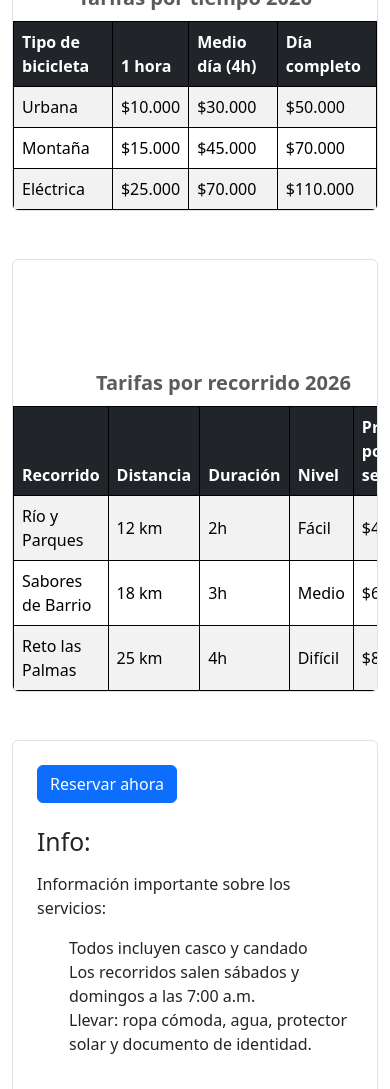
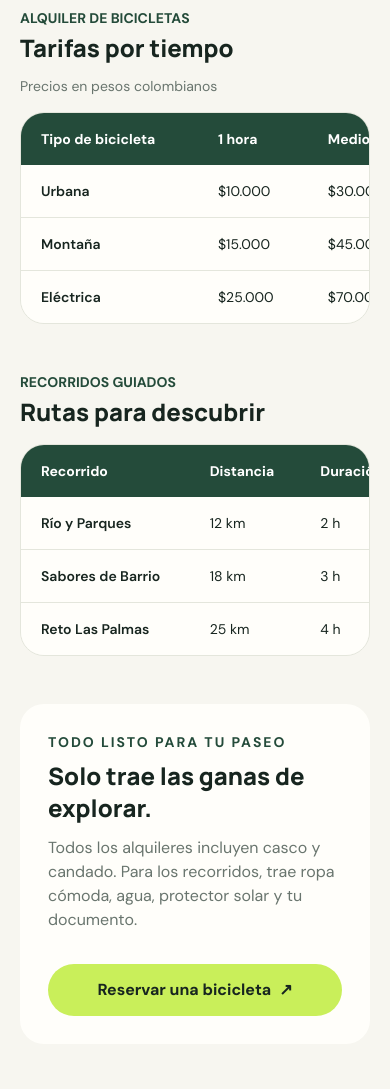
Before and after one commit to jose0507-max/rueda-libre-tailwind, a website: page html/tarifas.html in a window 390 px wide. Shown: the part 453-1542 px from the top of the page. Drawn offline with nearby package versions, Linux system fonts and the light colour scheme; files that its build step writes are made by us from their sources; files whose address does not match are found by name.

Commit message:
feat: redesign responsive rental rates page

```diff
--- a/html/tarifas.html
+++ b/html/tarifas.html
@@ -1,224 +1,108 @@
-<!DOCTYPE html>
+<!doctype html>
 <html lang="es">
-
 <head>
   <meta charset="UTF-8">
   <meta name="viewport" content="width=device-width, initial-scale=1.0">
-
-    <title>Tarifas</title>
-
-    <!-- Google Fonts -->
+  <meta name="description" content="Consulta las tarifas de alquiler de bicicletas y recorridos de Rueda Libre en Medellín.">
+  <title>Tarifas | Rueda Libre</title>
   <link rel="preconnect" href="https://fonts.googleapis.com">
   <link rel="preconnect" href="https://fonts.gstatic.com" crossorigin>
-    <link href="https://fonts.googleapis.com/css2?family=Montserrat:ital,wght@0,100..900;1,100..900&display=swap"
-        rel="stylesheet">
-
-    <!-- Bootstrap -->
-    <link href="https://cdn.jsdelivr.net/npm/bootstrap@5.3.9/dist/css/bootstrap.min.css"
-        rel="stylesheet">
-
-    <!-- Estilos propios -->
-    <link rel="stylesheet" href="../css/tarifas.css">
-    <link rel="stylesheet" href="../css/styles.css">
-
+  <link href="https://fonts.googleapis.com/css2?family=DM+Sans:wght@400;500;600;700&family=Manrope:wght@500;600;700;800&display=swap" rel="stylesheet">
+  <link rel="stylesheet" href="../css/tailwind.css">
 </head>
-
 <body>
-
-    <!-- Navegación -->
-    <iframe src="./nav.html"
-        width="100%"
-        height="100"
-        frameborder="0"
-        title="Nav bar">
-    </iframe>
-
-
-    <main class="container py-5">
-
-        <!-- Encabezado -->
-        <header class="text-center mb-5">
-
-            <h1 class="display-5 fw-bold mb-3">
-                Tarifas
-            </h1>
-
-            <h4 class="text-secondary">
-                Aquí encontrarás las tarifas más económicas de todo el mercado de renting
-            </h4>
-
+  <header class="sticky top-0 z-30 border-b border-line bg-cream/95 backdrop-blur">
+    <nav class="mx-auto flex max-w-7xl flex-wrap items-center justify-between gap-4 px-5 py-4 sm:px-8" aria-label="Navegación principal">
+      <a class="flex items-center gap-3" href="../index.html" aria-label="Rueda Libre, inicio">
+        <img class="h-11 w-11 rounded-full object-cover" src="../img/logo.jpeg" alt="">
+        <span class="font-display text-xl font-extrabold tracking-tight text-forest">rueda<span class="text-ink">libre.</span></span>
+      </a>
+      <div class="flex flex-wrap items-center gap-x-5 gap-y-2 text-sm font-semibold text-ink">
+        <a class="transition hover:text-forest" href="../index.html">Inicio</a>
+        <a class="transition hover:text-forest" href="./tarifas.html" aria-current="page">Tarifas</a>
+        <a class="transition hover:text-forest" href="../index.html#flota">Bicicletas</a>
+        <a class="rounded-full bg-forest px-5 py-2.5 text-white transition hover:bg-ink" href="./reservas.html">Reserva ahora <span aria-hidden="true">↗</span></a>
+      </div>
+    </nav>
   </header>
 
+  <main class="mx-auto max-w-7xl px-5 py-12 sm:px-8 sm:py-16">
+    <header class="mb-10 max-w-2xl">
+      <p class="text-sm font-bold uppercase tracking-[0.16em] text-forest">Precios claros, planes flexibles</p>
+      <h1 class="mt-3 font-display text-4xl font-extrabold tracking-tight sm:text-5xl">Tarifas para salir a rodar.</h1>
+      <p class="mt-4 text-lg leading-7 text-muted">Elige tu bicicleta, decide cuánto tiempo quieres recorrer y deja que Medellín te sorprenda.</p>
+    </header>
 
-        <!-- Tarifas por tiempo -->
-        <section class="mb-5">
-
-            <div class="table-responsive border rounded">
-
-                <table id="prices" class="table table-striped table-hover align-middle mb-0">
-
-                    <caption class="caption-top text-center fw-bold fs-5">
-                        Tarifas por tiempo 2026
-                    </caption>
-
-                    <thead class="table-dark">
-
+    <section class="mb-12" aria-labelledby="bike-rates-title">
+      <div class="mb-4 flex flex-wrap items-end justify-between gap-3">
+        <div>
+          <p class="text-sm font-bold text-forest">ALQUILER DE BICICLETAS</p>
+          <h2 id="bike-rates-title" class="mt-1 font-display text-2xl font-extrabold">Tarifas por tiempo</h2>
+        </div>
+        <p class="text-sm text-muted">Precios en pesos colombianos</p>
+      </div>
+      <div class="overflow-x-auto rounded-3xl border border-line bg-paper">
+        <table class="w-full min-w-[600px] border-collapse text-left text-sm">
+          <caption class="sr-only">Tarifas de alquiler por tipo de bicicleta y duración</caption>
+          <thead class="bg-forest text-white">
             <tr>
-                            <th scope="col">Tipo de bicicleta</th>
-                            <th scope="col">1 hora</th>
-                            <th scope="col">Medio día (4h)</th>
-                            <th scope="col">Día completo</th>
+              <th class="px-5 py-4 font-bold" scope="col">Tipo de bicicleta</th>
+              <th class="px-5 py-4 font-bold" scope="col">1 hora</th>
+              <th class="px-5 py-4 font-bold" scope="col">Medio día (4 h)</th>
+              <th class="px-5 py-4 font-bold" scope="col">Día completo</th>
             </tr>
-
           </thead>
-
-                    <tbody>
-
-                        <tr>
-                            <td>Urbana</td>
-                            <td>$10.000</td>
-                            <td>$30.000</td>
-                            <td>$50.000</td>
-                        </tr>
-
-                        <tr>
-                            <td>Montaña</td>
-                            <td>$15.000</td>
-                            <td>$45.000</td>
-                            <td>$70.000</td>
-                        </tr>
-
-                        <tr>
-                            <td>Eléctrica</td>
-                            <td>$25.000</td>
-                            <td>$70.000</td>
-                            <td>$110.000</td>
-                        </tr>
-
+          <tbody class="divide-y divide-line">
+            <tr class="hover:bg-cream/70"><th class="px-5 py-4 font-semibold" scope="row">Urbana</th><td class="px-5 py-4">$10.000</td><td class="px-5 py-4">$30.000</td><td class="px-5 py-4">$50.000</td></tr>
+            <tr class="hover:bg-cream/70"><th class="px-5 py-4 font-semibold" scope="row">Montaña</th><td class="px-5 py-4">$15.000</td><td class="px-5 py-4">$45.000</td><td class="px-5 py-4">$70.000</td></tr>
+            <tr class="hover:bg-cream/70"><th class="px-5 py-4 font-semibold" scope="row">Eléctrica</th><td class="px-5 py-4">$25.000</td><td class="px-5 py-4">$70.000</td><td class="px-5 py-4">$110.000</td></tr>
           </tbody>
-
         </table>
-
       </div>
-
     </section>
 
-
-        <!-- Tarifas por recorrido -->
-        <section class="mb-5">
-
-            <div class="table-responsive border rounded">
-
-                <table id="trip" class="table table-striped table-hover align-middle mb-0">
-
-                    <caption class="caption-top text-center fw-bold fs-5">
-                        Tarifas por recorrido 2026
-                    </caption>
-
-                    <thead class="table-dark">
-
+    <section class="mb-12" aria-labelledby="route-rates-title">
+      <div class="mb-4">
+        <p class="text-sm font-bold text-forest">RECORRIDOS GUIADOS</p>
+        <h2 id="route-rates-title" class="mt-1 font-display text-2xl font-extrabold">Rutas para descubrir</h2>
+      </div>
+      <div class="overflow-x-auto rounded-3xl border border-line bg-paper">
+        <table class="w-full min-w-[650px] border-collapse text-left text-sm">
+          <caption class="sr-only">Tarifas semanales por recorrido guiado</caption>
+          <thead class="bg-forest text-white">
             <tr>
-                            <th scope="col">Recorrido</th>
-                            <th scope="col">Distancia</th>
-                            <th scope="col">Duración</th>
-                            <th scope="col">Nivel</th>
-                            <th scope="col">Precio por semana</th>
+              <th class="px-5 py-4 font-bold" scope="col">Recorrido</th>
+              <th class="px-5 py-4 font-bold" scope="col">Distancia</th>
+              <th class="px-5 py-4 font-bold" scope="col">Duración</th>
+              <th class="px-5 py-4 font-bold" scope="col">Nivel</th>
+              <th class="px-5 py-4 font-bold" scope="col">Precio por semana</th>
             </tr>
-
           </thead>
-
-                    <tbody>
-
-                        <tr>
-                            <td>Río y Parques</td>
-                            <td>12 km</td>
-                            <td>2h</td>
-                            <td>Fácil</td>
-                            <td>$45.000</td>
-                        </tr>
-
-                        <tr>
-                            <td>Sabores de Barrio</td>
-                            <td>18 km</td>
-                            <td>3h</td>
-                            <td>Medio</td>
-                            <td>$60.000</td>
-                        </tr>
-
-                        <tr>
-                            <td>Reto las Palmas</td>
-                            <td>25 km</td>
-                            <td>4h</td>
-                            <td>Difícil</td>
-                            <td>$85.000</td>
-                        </tr>
-
+          <tbody class="divide-y divide-line">
+            <tr class="hover:bg-cream/70"><th class="px-5 py-4 font-semibold" scope="row">Río y Parques</th><td class="px-5 py-4">12 km</td><td class="px-5 py-4">2 h</td><td class="px-5 py-4">Fácil</td><td class="px-5 py-4">$45.000</td></tr>
+            <tr class="hover:bg-cream/70"><th class="px-5 py-4 font-semibold" scope="row">Sabores de Barrio</th><td class="px-5 py-4">18 km</td><td class="px-5 py-4">3 h</td><td class="px-5 py-4">Medio</td><td class="px-5 py-4">$60.000</td></tr>
+            <tr class="hover:bg-cream/70"><th class="px-5 py-4 font-semibold" scope="row">Reto Las Palmas</th><td class="px-5 py-4">25 km</td><td class="px-5 py-4">4 h</td><td class="px-5 py-4">Difícil</td><td class="px-5 py-4">$85.000</td></tr>
           </tbody>
-
         </table>
-
       </div>
-
     </section>
 
-
-        <!-- Información adicional -->
-        <aside class="border rounded p-4 mt-5">
-
-            <div class="row align-items-center g-4">
-
-                <div class="col-12 col-md-8">
-
-                    <a href="./reservas.html" class="btn btn-primary mb-4">
-                        Reservar ahora
-                    </a>
-
-                    <h2 class="mb-3">
-                        Info:
-                    </h2>
-
-                    <p>
-                        Información importante sobre los servicios:
-                    </p>
-
-                    <ul>
-                        <li>Todos incluyen casco y candado</li>
-                        <li>Los recorridos salen sábados y domingos a las 7:00 a.m.</li>
-                        <li>Llevar: ropa cómoda, agua, protector solar y documento de identidad.</li>
-                    </ul>
-
+    <aside class="grid gap-8 rounded-3xl bg-paper p-7 sm:p-9 md:grid-cols-[1fr_auto] md:items-center">
+      <div>
+        <p class="text-sm font-bold uppercase tracking-[0.14em] text-forest">Todo listo para tu paseo</p>
+        <h2 class="mt-2 font-display text-2xl font-extrabold">Solo trae las ganas de explorar.</h2>
+        <p class="mt-3 text-muted">Todos los alquileres incluyen casco y candado. Para los recorridos, trae ropa cómoda, agua, protector solar y tu documento.</p>
       </div>
-
-
-                <div class="col-12 col-md-4 text-center">
-
-                    <img src="./img/logo.jpeg"
-                        alt="Logo"
-                        class="img-fluid rounded"
-                        style="max-width: 180px;">
-
-                </div>
-
-
-                <div class="col-12">
-
-                    <a href="../index.html" class="btn btn-outline-secondary">
-                        Volver al inicio
-                    </a>
-
-                </div>
-
-            </div>
-
+      <a class="inline-flex items-center justify-center gap-2 rounded-full bg-leaf px-6 py-3.5 font-bold text-ink transition hover:shadow-lg" href="./reservas.html">Reservar una bicicleta <span aria-hidden="true">↗</span></a>
     </aside>
-
   </main>
 
-
-    <!-- Bootstrap JS -->
-    <script src="https://cdn.jsdelivr.net/npm/bootstrap@5.3.9/dist/js/bootstrap.bundle.min.js">
-    </script>
-
+  <footer class="bg-ink text-white">
+    <div class="mx-auto flex max-w-7xl flex-col gap-6 px-5 py-8 sm:px-8 md:flex-row md:items-center md:justify-between">
+      <a class="font-display text-xl font-extrabold" href="../index.html">rueda<span class="text-leaf">libre.</span></a>
+      <p class="text-sm text-white/65">&copy; 2026 Rueda Libre. Medellín se disfruta sobre dos ruedas.</p>
+      <a class="text-sm font-semibold text-leaf hover:text-white" href="mailto:contacto@ruedalibre.com">Contacto</a>
+    </div>
+  </footer>
 </body>
-
 </html>
```
Also changed, not shown: css/tailwind.css. Lines whose indentation alone changed are shown as unchanged.
